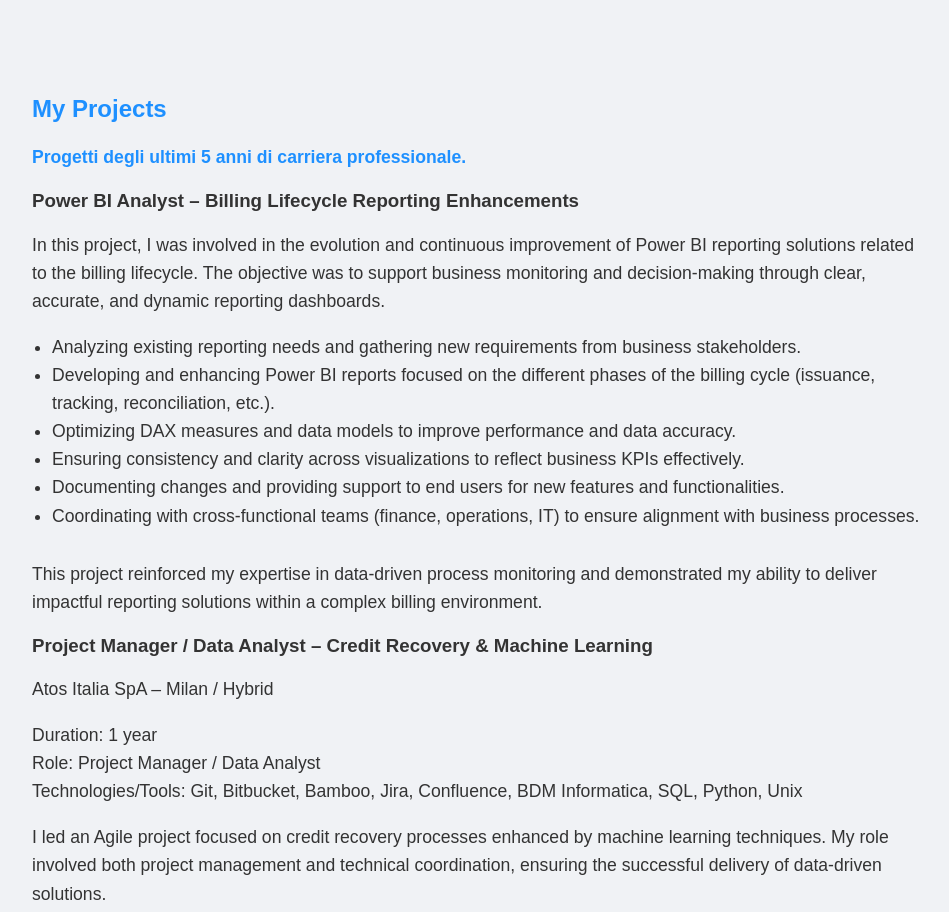
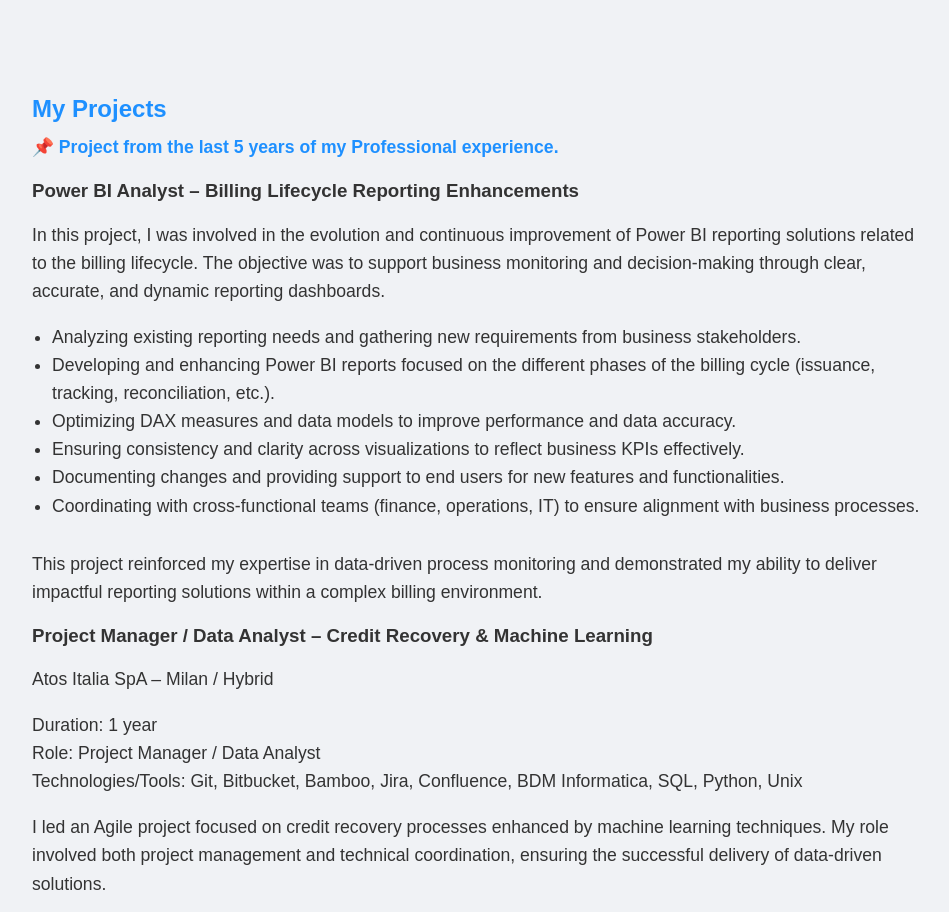
Before and after one commit to Stephybol/content, a plain HTML site: page index.html in a window 1280 px wide. Shown: the part 1300-2212 px from the top of the page, without its empty margins (158-1107 px from the left). Drawn offline with Linux system fonts and the light colour scheme.

Commit message:
Update index.html

```diff
--- a/index.html
+++ b/index.html
@@ -33,7 +33,9 @@
   <!-- Projects -->
   <section id="projects" class="section">
     <h2>My Projects</h2>
-<p style="color:#1e90ff; font-weight:bold;">Progetti degli ultimi 5 anni di carriera professionale.</p>
+    <p style="margin-top: -10px; font-size: 1.1rem; color: #1e90ff; font-weight: 600;">
+      📌 Project from the last <strong>5 years</strong> of my Professional experience.
+    </p>
 
     <h3>Power BI Analyst – Billing Lifecycle Reporting Enhancements</h3>
     <p>In this project, I was involved in the evolution and continuous improvement of Power BI reporting solutions related to the billing lifecycle. The objective was to support business monitoring and decision-making through clear, accurate, and dynamic reporting dashboards.</p>
```
